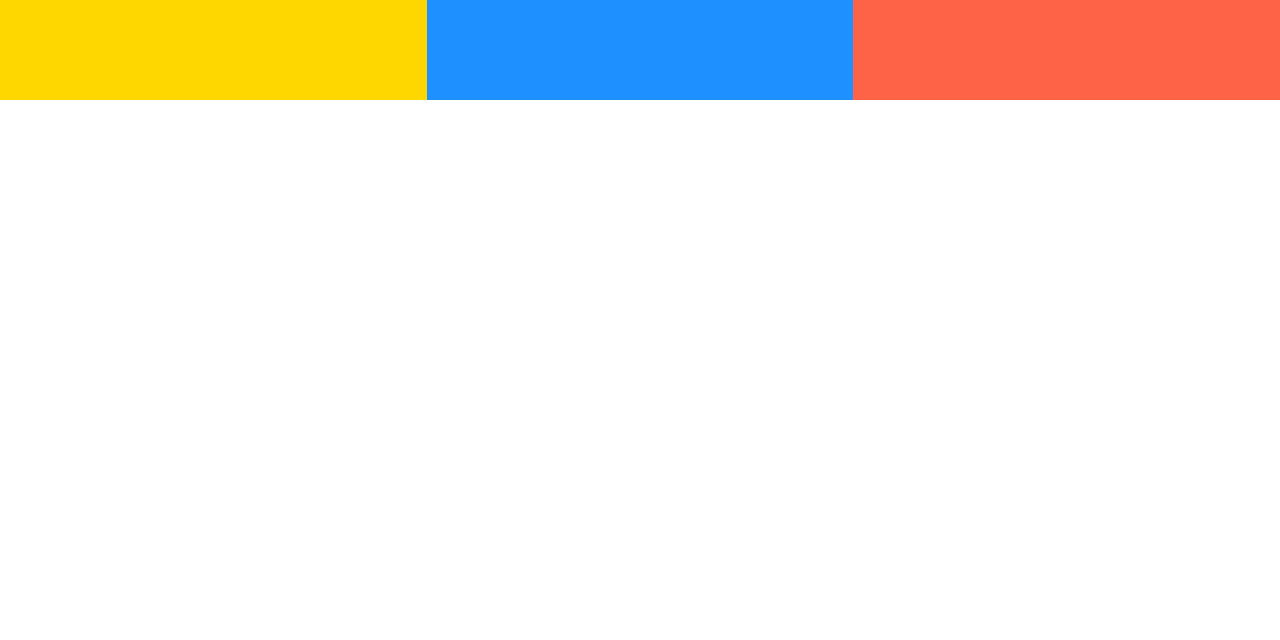
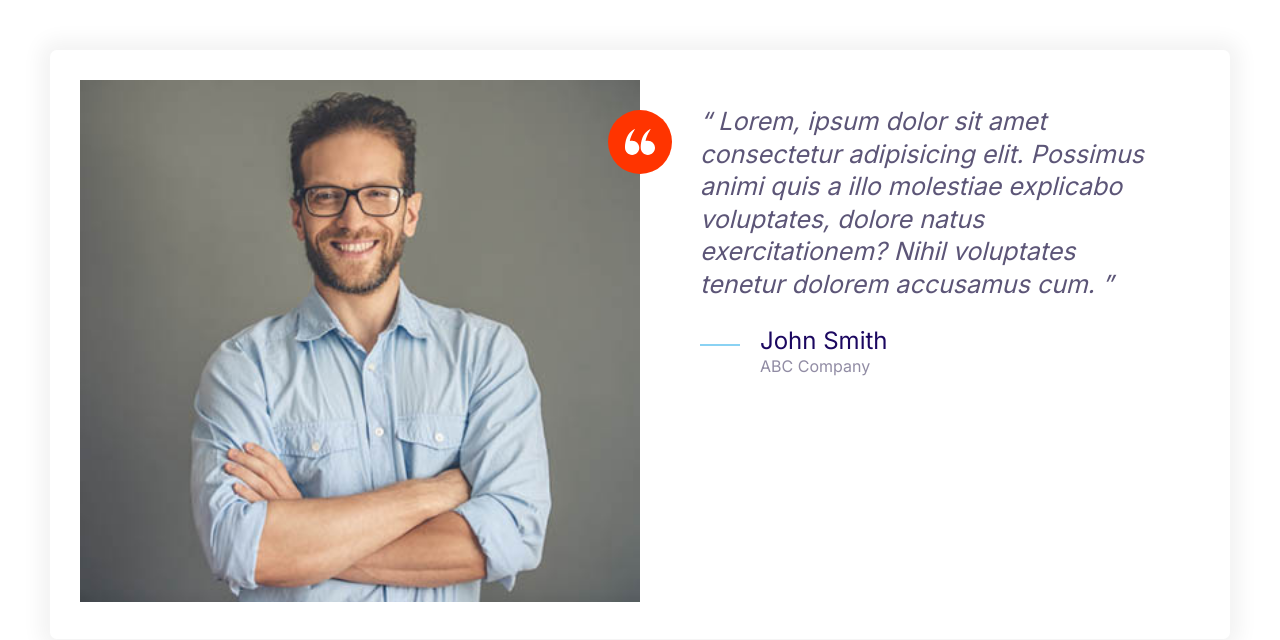
Before and after one commit to PatrikMajcher/moshify, a plain HTML site: page index.html in a window 1280 px wide. Drawn offline with Linux system fonts and the light colour scheme.

Commit message:
Added testimonial

```diff
--- a/css/styles.css
+++ b/css/styles.css
@@ -162,8 +162,18 @@
    width:40px;
    height: 40px;
 }
+
+.icon--small {
+   width:30px;
+   height: 30px;
+}
+
 .icon--primary {
    fill: var(--color-primary);
+}
+
+.icon--white {
+   fill: #fff;
 }
 
 .icon-container {
@@ -174,6 +184,10 @@
    height: 64px;
    justify-content: center;
    width: 64px;
+}
+
+.icon-container--accent {
+   background: var(--color-accent)
 }
 
 /* Buttons */
@@ -447,3 +461,33 @@
    }
 
  }
+
+ /* Testimonials */
+
+ .testimonial {
+   padding: 3rem;
+ }
+
+.testimonial__image {
+   position: relative;
+}
+
+ .testimonial__image > img {
+   width: 100%;
+ }
+
+ .testimonial__image > .icon-container {
+   position:absolute;
+   top: 3rem;
+   right: -32px;
+ }
+
+ @media screen and (min-width: 768px) {
+.testimonial .quote,
+.testimonial .quote_author {
+   font-size: 2.5rem;
+}
+.testimonial .quote {
+   margin-left: 6rem;
+}
+ }
--- a/index.html
+++ b/index.html
@@ -13,12 +13,38 @@
     <link rel="stylesheet" href="css/normalize.css" />
     <link rel="stylesheet" href="css/styles.css" />
   </head>
-  <body>
-    <div class="grid grid--1x3">
-        <div style="height: 100px; background:gold"></div>
-        <div style="height: 100px; background: dodgerblue;"></div>
-        <div style="height: 100px; background: tomato;"></div>
-    </div>
+  <body style="padding: 5rem">
+    <div class="card testimonial">
+      <div class="grid grid--1x2">
+        <div class="testimonial__image">
+          <img src="images/testimonial.jpg" alt="happy smiling customer" />
+          <span class="icon-container icon-container--accent">
+            <svg class="icon--small icon--white">
+              <use xlink:href="images/sprite.svg#quotes"></use>
+            </svg>
+          </span>
+        </div>
+        <blockquote class="quote">
+          <p class="quote__text">
+            Lorem, ipsum dolor sit amet consectetur adipisicing elit. Possimus
+            animi quis a illo molestiae explicabo voluptates, dolore natus
+            exercitationem? Nihil voluptates tenetur dolorem accusamus cum.
+          </p>
+          <footer class="footer__quote">
+            <div class="media">
+              <div class="media__image">
+                <svg class="icon icon--primary quote__line">
+                  <use xlink:href="images/sprite.svg#line"></use>
+                </svg>
+              </div>
+              <div class="media__body">
+                <h3 class="media__title quote__author">John Smith</h3>
+                <p class="p__quote">ABC Company</p>
+              </div>
+            </div>
+          </footer>
+        </blockquote>
+      </div>
     </div>
   </body>
 </html>
```
Also changed, not shown: components/testimonial.html (added, +32 -0 lines), images/testimonial.jpg (added).
